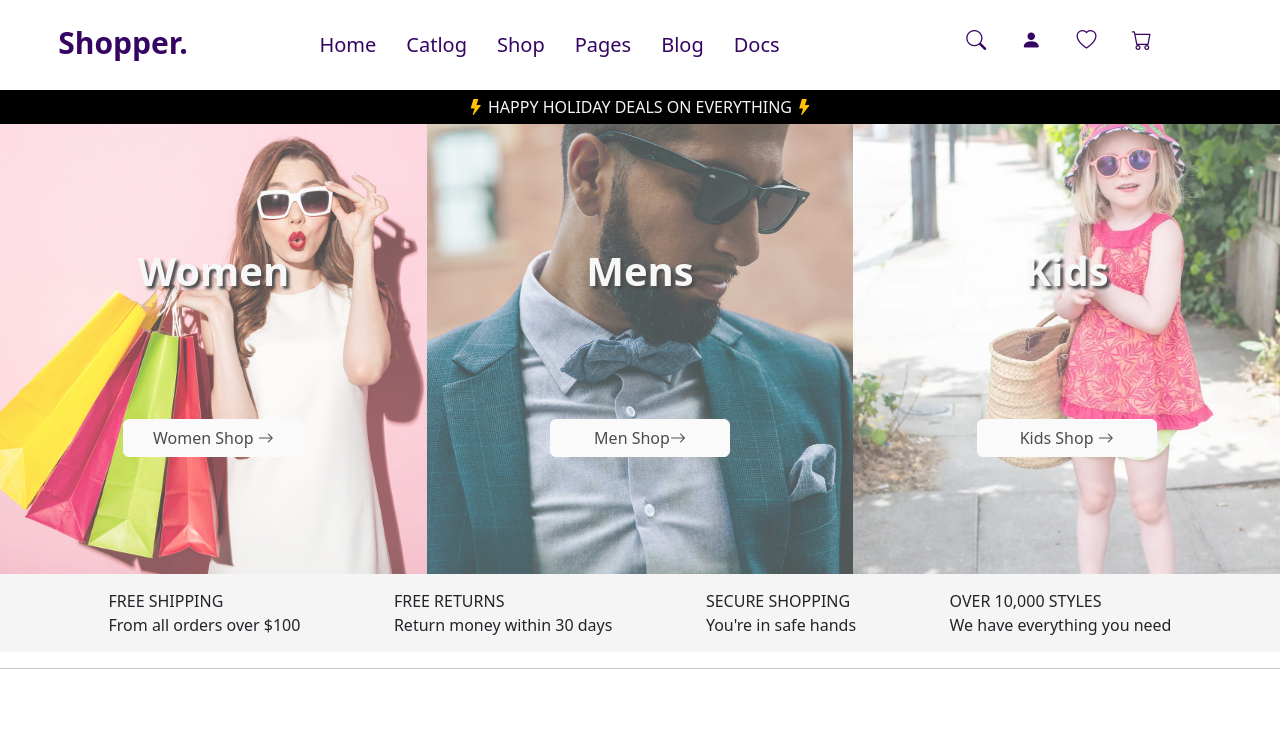
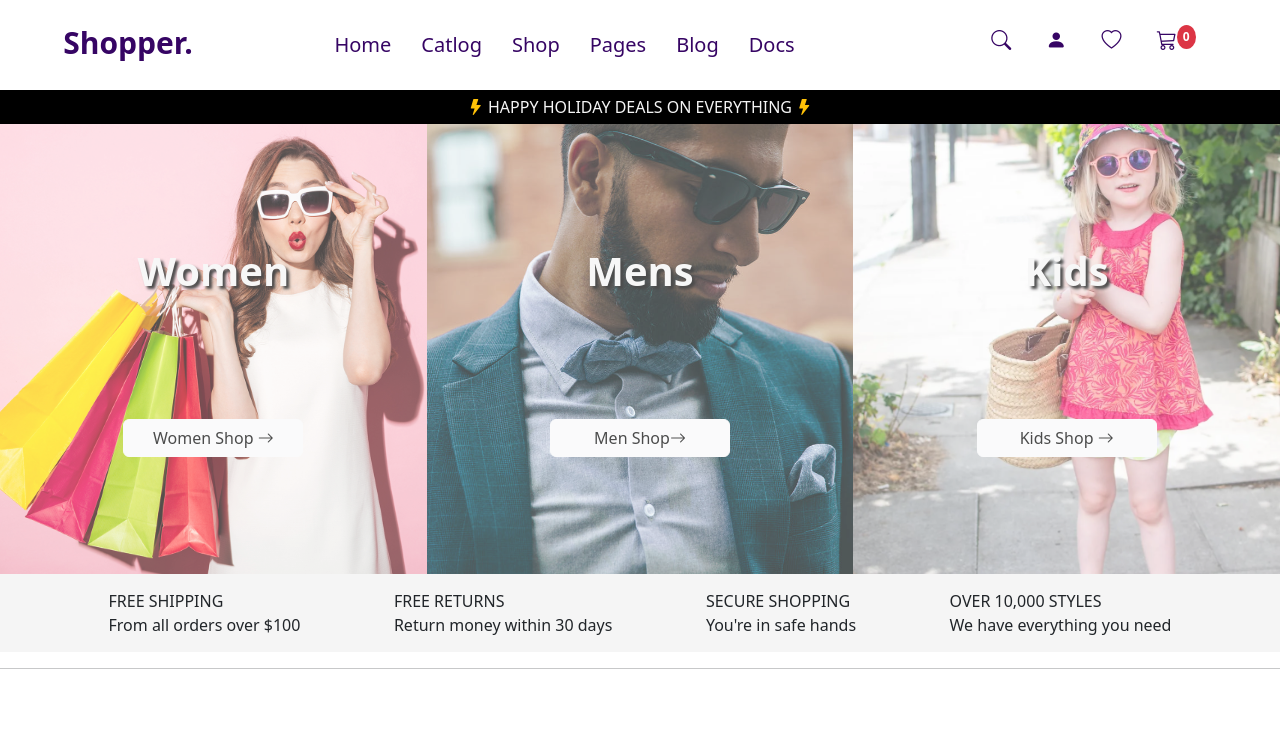
Before and after one commit to NileshNangde/shopping3, a plain HTML site: page index.html in a window 1280 px wide. Shown: the top 741 px of the page. Drawn offline with nearby package versions, Linux system fonts and the light colour scheme.

Commit message:
version5

```diff
--- a/index.html
+++ b/index.html
@@ -25,7 +25,7 @@
             <a href="#"><span class="bi bi-search"></span></a>
             <a href="#"><span class="bi bi-person-fill"></span></a>
             <a href="#"><span class="bi bi-heart"></span></a>
-            <a href="#" class="cart-main"><span class="bi bi-cart "><span ></span></span></a>
+            <a href="#"><span class="bi bi-cart3 position-relative "><span class="badge bg-danger rounded rounded-circle position-absolute" style="padding: 6px; font-size: 12px;">0</span></span></a>
         </div>
     </div>
     <div class="sub-menu1">
--- a/src/Demo2styles.css
+++ b/src/Demo2styles.css
@@ -34,7 +34,7 @@
 }
 .nav1{
     font-size: 20px;
-    padding: 25px;
+     padding: 25px;
 
 }
 .sub-menu1{
```
